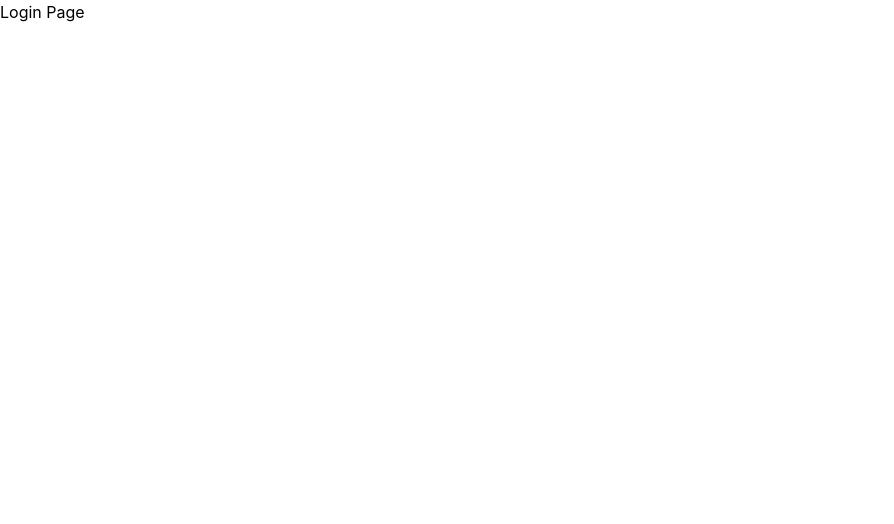
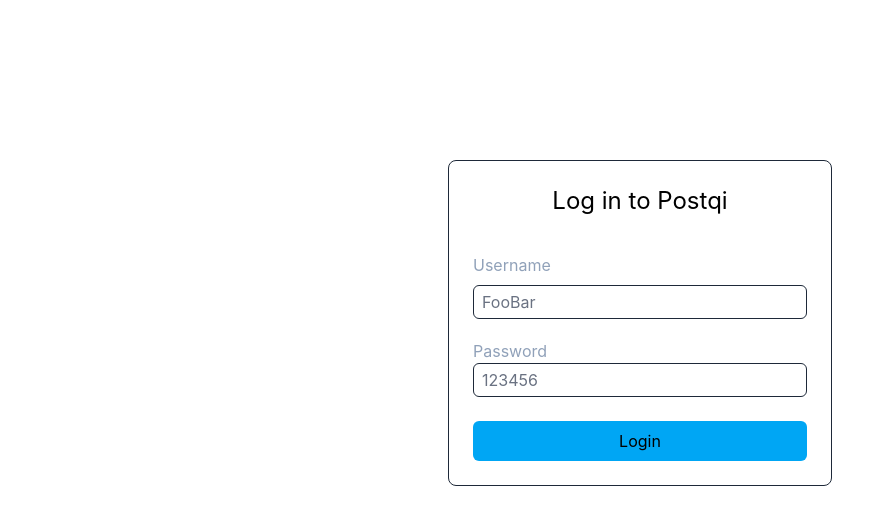
Before and after one commit to megancs601/Postqi, a React (Vite) app: page / in a window 1280 px wide. Shown: the top 524 px of the page, without its empty margins (0-894 px from the left). Built offline with nearby package versions, Linux system fonts and the light colour scheme.

Commit message:
login form with username, password and css styling

```diff
--- a/src/pages/Login.tsx
+++ b/src/pages/Login.tsx
@@ -1,3 +1,53 @@
+import { useState } from "react";
+
 export default function Login() {
-  return <h1>Login Page</h1>;
+  const [username, setUsername] = useState("");
+  const [password, setPassword] = useState("");
+
+  const handleLogin = (e: React.FormEvent) => {
+    e.preventDefault();
+    console.log(username, password);
+  };
+
+  return (
+    <div>
+      <form
+        onSubmit={handleLogin}
+        className="max-w-sm m-auto mt-40 grid grid-cols-1 gap-2 border-1 border-gray-800 p-6 rounded-lg dark:bg-gray-900"
+      >
+        <h1 className="m-auto mb-7 text-2xl">Log in to Postqi</h1>
+        <div className="grid grid-cols-1 relative">
+          <label htmlFor="username" className="text-slate-400 mb-2">
+            Username
+          </label>
+          <input
+            type="text"
+            name="username"
+            placeholder="FooBar"
+            onChange={(e) => setUsername(e.target.value)}
+            className="px-2 py-1 border-1 border-gray-800 focus:outline focus:outline-sky-500 rounded-md dark:bg-gray-950 placeholder:text-gray-500"
+          />
+        </div>
+        <div className="grid grid-cols-1 mt-3 relative">
+          <label htmlFor="password" className="text-slate-400">
+            Password
+          </label>
+          <input
+            id="password"
+            type="password"
+            name="password"
+            placeholder="123456"
+            onChange={(e) => setPassword(e.target.value)}
+            className="px-2 py-1 border-1 border-gray-800 focus:outline focus:outline-sky-500 rounded-md dark:bg-gray-950 placeholder:text-gray-500"
+          />
+        </div>
+        <button
+          type="submit"
+          className="px-3 py-2 mt-4 rounded-md bg-sky-500 hover:bg-sky-600 hover:cursor-pointer"
+        >
+          Login
+        </button>
+      </form>
+    </div>
+  );
 }
```
